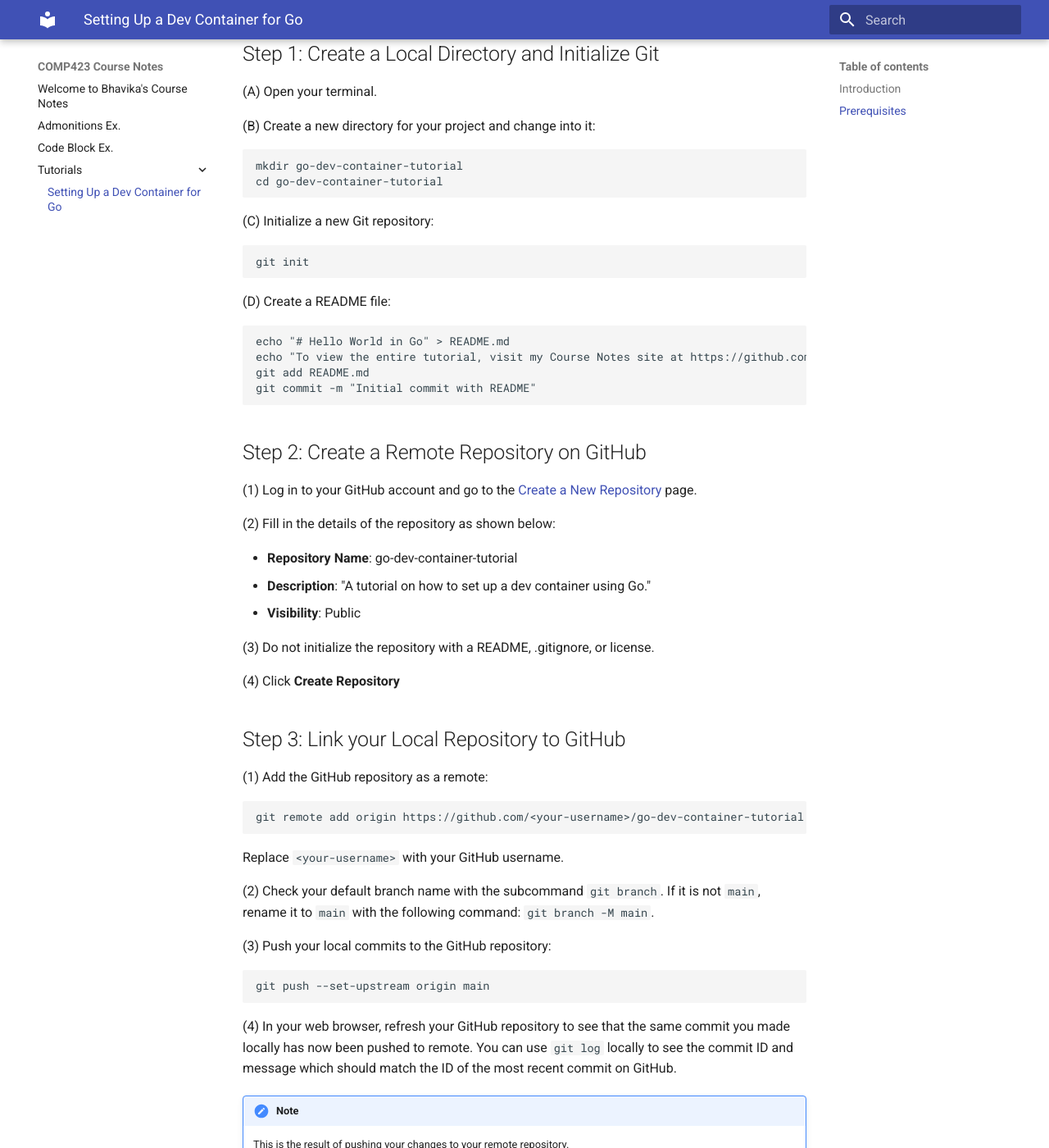
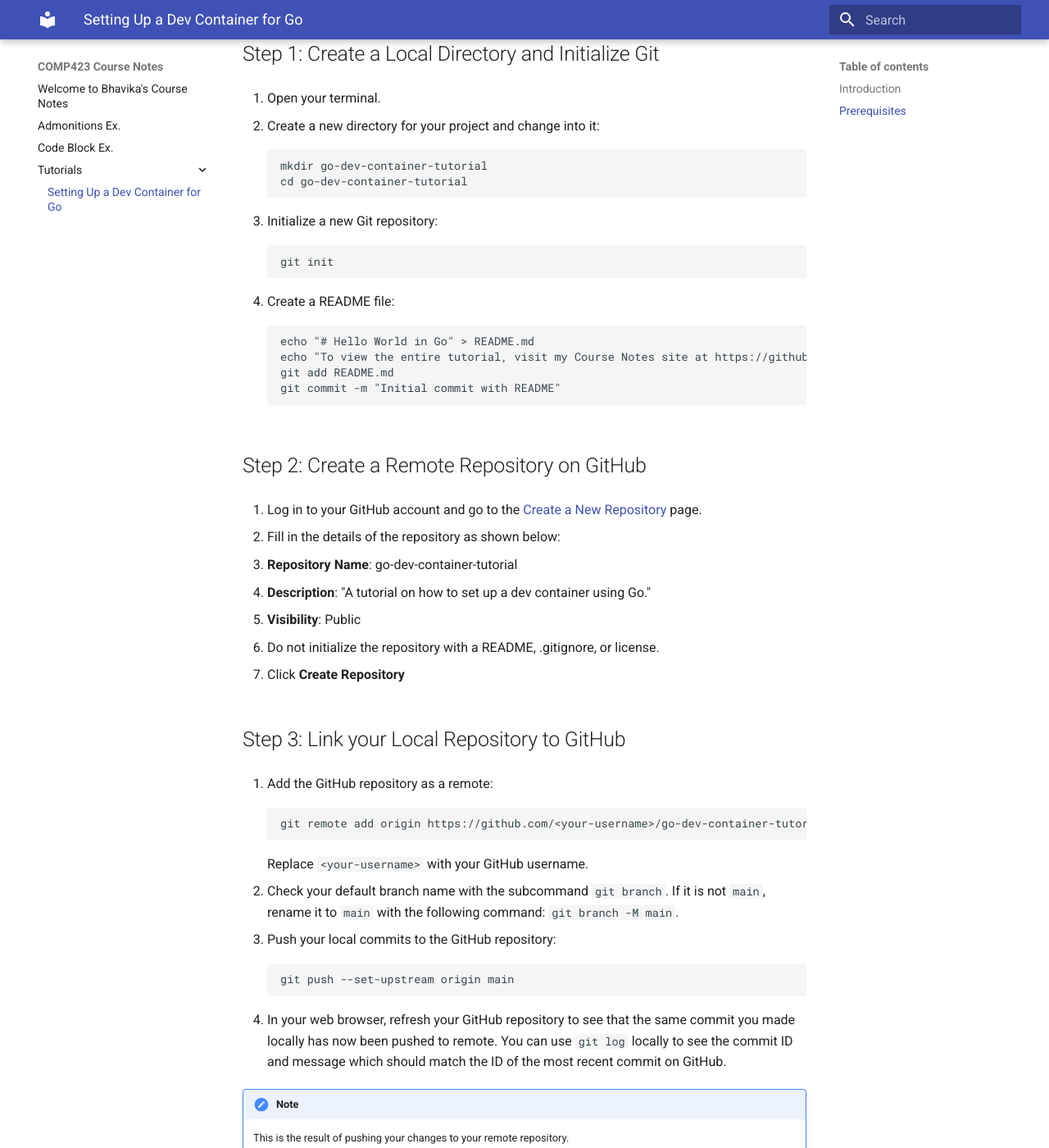
Before and after one commit to bhavikal/comp423-course-notes, an MkDocs documentation site: the page built from docs/tutorials/go-setup.md, in a window 1280 px wide and 1400 px high, scrolled down 943 px. Shown: the whole window at 82% size. Built offline with MkDocs 1.6.1 and Material for MkDocs 9.7.7, drawn with Linux system fonts in a browser that asks for light colours.

Commit message:
Tutorial edits

````diff
--- a/docs/tutorials/go-setup.md
+++ b/docs/tutorials/go-setup.md
@@ -52,33 +52,33 @@ git commit -m "Initial commit with README"
 
 ## Step 2: Create a Remote Repository on GitHub
 
-(1) Log in to your GitHub account and go to the [Create a New Repository](https://github.com/new) page.
+1. Log in to your GitHub account and go to the [Create a New Repository](https://github.com/new) page.
 
-(2) Fill in the details of the repository as shown below:
+2. Fill in the details of the repository as shown below:
 
 * **Repository Name**: go-dev-container-tutorial
 * **Description**: "A tutorial on how to set up a dev container using Go."
 * **Visibility**: Public
 
-(3) Do not initialize the repository with a README, .gitignore, or license.
+3. Do not initialize the repository with a README, .gitignore, or license.
 
-(4) Click **Create Repository**
+4. Click **Create Repository**
 
 ## Step 3: Link your Local Repository to GitHub
 
-(1) Add the GitHub repository as a remote:
+1. Add the GitHub repository as a remote:
 ```
 git remote add origin https://github.com/<your-username>/go-dev-container-tutorial.git
 ```
 Replace ```<your-username>``` with your GitHub username.
 
-(2) Check your default branch name with the subcommand ```git branch```. If it is not ```main```, rename it to ```main``` with the following command: ```git branch -M main```.
+2. Check your default branch name with the subcommand ```git branch```. If it is not ```main```, rename it to ```main``` with the following command: ```git branch -M main```.
 
-(3) Push your local commits to the GitHub repository:
+3. Push your local commits to the GitHub repository:
 ```
 git push --set-upstream origin main
 ```
-(4) In your web browser, refresh your GitHub repository to see that the same commit you made locally has now been pushed to remote. You can use ```git log``` locally to see the commit ID and message which should match the ID of the most recent commit on GitHub.
+4. In your web browser, refresh your GitHub repository to see that the same commit you made locally has now been pushed to remote. You can use ```git log``` locally to see the commit ID and message which should match the ID of the most recent commit on GitHub.
 !!!note
     This is the result of pushing your changes to your remote repository.
 
````
Also changed, not shown: other parts of docs/tutorials/go-setup.md (+4 -4 lines).
